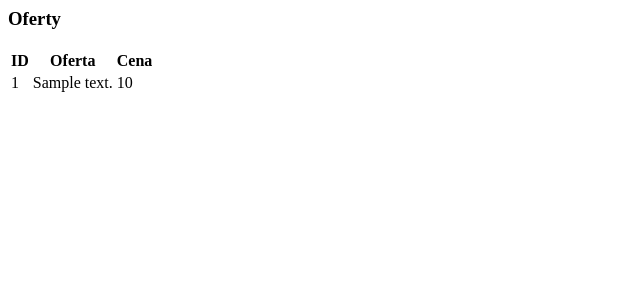
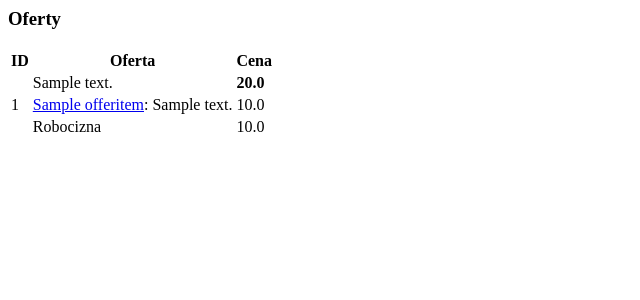
Before and after one commit to IO-2023-project/software-engineering-project, a Django app: template ioproject/orders/templates/order_offers.html in a window 1280 px wide. Shown: the top 300 px of the page, without its empty margins (0-640 px from the left). Run offline with Django 4.2, Linux system fonts and the light colour scheme; tables that the repository leaves empty hold one stand-in row (values such as "Sample post"); the template is opened without the code that fills it: values that come from a table or form of the project are taken from there, most other values are stand-ins (such as "Sample title", 1, 10 or a date in 2020); parts of the project's set-up code (start-up, migrations or seed data) failed here and were passed over.

Commit message:
IO-46: Implement showing order items to client

```diff
--- a/ioproject/orders/templates/order_offers.html
+++ b/ioproject/orders/templates/order_offers.html
@@ -10,6 +10,7 @@
     </form>
     {% endif %}
     <table id="offers_table">
+        <thead>
             <tr>
                 <th id="id_column">ID</th>
                 <th id="offer_column">Oferta</th>
@@ -18,44 +19,35 @@
                 <th id="decision_column">Wybierz Ofertę</th>
                 {% endif %}
             </tr>
+        </thead>
+        <tbody class="{% if order.chosen_offer.id != None %}hasSelection{% endif %}">
+        {% for offer in offers %}
+            <tr class="offer {% if order.chosen_offer.id == offer.id %}selected{% endif %}">
+                <td rowspan="{{offer.offer_items.all|length|add:2}}">{{ offer.id }}</td>
+                <td>{{ offer.offer_content }}</td>
+                <td><b>{{ offer.total_price }}</b></td>
                 {% if not editable and order.status == 1 %}
-            {% for offer in offers %}
-            <tr>
+                <td rowspan="{{offer.offer_items.all|length|add:2}}">
                     <form method="POST" name="choose_offer_form" id="choose_offer_form"
                                 action="/orders/{{order.id}}/choose_offer/{{offer.id}}">
                         {%csrf_token%}
-                <td>{{ offer.id }}</td>
-                <td>{{ offer.offer_content }}</td>
-                <td>{{ offer.work_price }}</td>
-                <td><button type="submit">Wybierz</button></td>
+                        <button type="submit">Wybierz</button>
                     </form>
+                </td>
+                {% endif %}
+            </tr>
+            {% for item in offer.offer_items.all %}
+            <tr {% if order.chosen_offer.id == offer.id %}class="selected"{% endif %}>
+                <td><a href="{{item.item_link}}">{{item.item_name}}</a>: {{item.item_description}}</td>
+                <td>{{item.item_price}}</td>
             </tr>
             {% endfor %}
-        {% else %}
-            {% if order.status < 2 or order.chosen_offer == None%}
-                {% for offer in offers %}
-                <tr>
-                    <td>{{ offer.id }}</td>
-                    <td>{{ offer.offer_content }}</td>
-                    <td>{{ offer.work_price }}</td>
+            <tr {% if order.chosen_offer.id == offer.id %}class="selected"{% endif %}>
+                <td>Robocizna</td>
+                <td>{{offer.work_price}}</td>
             </tr>
         {% endfor %}
-            {% else %}
-                {% for offer in offers %}
-                <tr>
-                    {% if order.chosen_offer.id == offer.id %}
-                        <td class="selected_offer"><b>{{ offer.id }}</b></td>
-                        <td class="selected_offer"><b>{{ offer.offer_content }}</b></td>
-                        <td class="selected_offer"><b>{{ offer.work_price }}</b></td>
-                    {% else %}
-                        <td class="unselected_offer">{{ offer.id }}</td>
-                        <td class="unselected_offer">{{ offer.offer_content }}</td>
-                        <td class="unselected_offer">{{ offer.work_price }}</td>
-                    {% endif %}
-                </tr>
-                {% endfor %}
-            {% endif %}
-        {% endif %}
+        </tbody>
     </table>
     {% if editable %}
     <button id="add_offer_button" onclick="addRow()">Dodaj ofertę</button>
```
Also changed, not shown: ioproject/orders/templates/order_details.html (+5 -2 lines), ioproject/orders/views.py (+4 -5 lines). Lines whose indentation alone changed are shown as unchanged.
